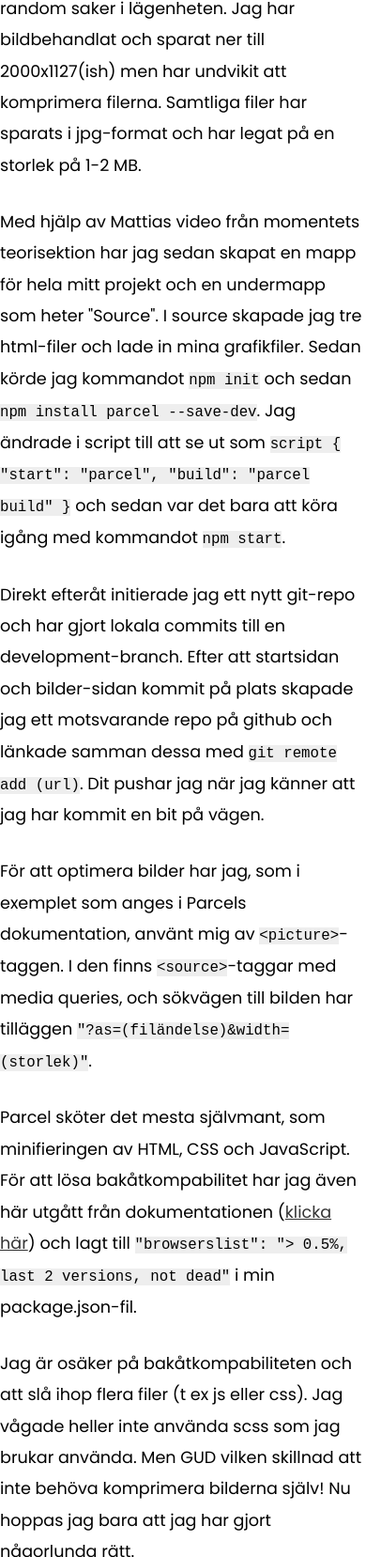
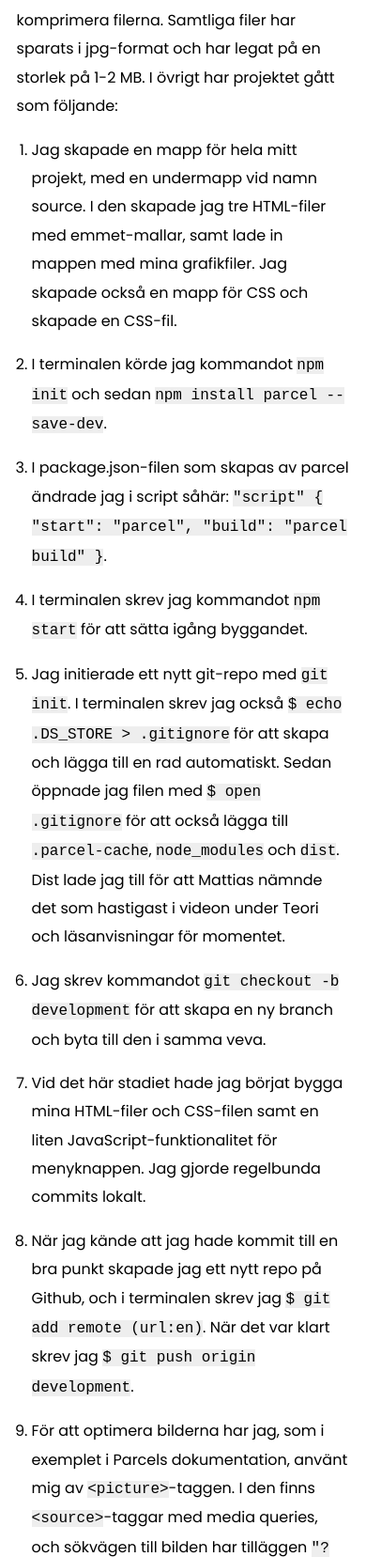
Before and after one commit to sagaeinkik/moment1-frontend, a website built with Parcel: page source/process.html in a window 390 px wide. Shown: the part 343-2000 px from the top of the page at 94% size. Built offline with nearby package versions, Linux system fonts and the light colour scheme; a web font is replaced by a local one.

Commit message:
Media Queries tillagda.

```diff
--- a/source/css/style.css
+++ b/source/css/style.css
@@ -95,10 +95,10 @@ main p:not(.no-top-margin) {
     margin-top: 1.5em;
 }
 
-main p a {
+main ol li a {
     color: #333;
 }
-main p a:hover {
+main ol li a:hover {
     color: orange;
 }
 .boldtext {
@@ -115,7 +115,12 @@ main ul li {
     margin-left: 1.3em;
     padding: 0.2em;
 }
-
+/* Ordered listor i main (under arbetsprocess) */
+main ol li {
+    margin-top: 1em;
+    margin-left: 1em;
+    list-style: decimal;
+}
 main img {
     width: 100%;
     margin-top: 1em;
@@ -228,3 +233,50 @@ footer p {
         top: 3em;
     }
 }
+
+@media (max-width: 640px) {
+    nav.mobile-menu {
+        width: 100%;
+    }
+    nav.mobile-menu ul li {
+        margin: 4em 2em;
+    }
+    main .text-content {
+        padding: 0 1em;
+    }
+    main .text-content p,
+    main .text-content ol li,
+    main .text-content ul li,
+    main .text-content code {
+        font-size: 1rem;
+    }
+    main h1 {
+        font-size: 1.7em;
+    }
+    main h2 {
+        font-size: 1.3em;
+    }
+}
+
+@media (max-width: 500px) {
+    #logotyp {
+        width: 100px;
+    }
+    div.mobile-nav button {
+        right: 1em;
+    }
+    div.mobile-nav button .burger-bar {
+        width: 40px;
+        height: 3px;
+        margin: 7px;
+    }
+    div.mobile-nav button.active .burger-bar:first-child {
+        transform: translateY(10px) rotate(225deg);
+    }
+    div.mobile-nav button.active .burger-bar:last-child {
+        transform: translateY(-10px) rotate(-225deg);
+    }
+    footer {
+        padding: 1em;
+    }
+}
--- a/source/process.html
+++ b/source/process.html
@@ -44,31 +44,50 @@
                 <p class="no-top-margin">
                     För att lösa uppgiften har jag först tagit kameran (Lumix GH5) och tagit bilder på random saker i
                     lägenheten. Jag har bildbehandlat och sparat ner till 2000x1127(ish) men har undvikit att komprimera
-                    filerna. Samtliga filer har sparats i jpg-format och har legat på en storlek på 1-2 MB.
+                    filerna. Samtliga filer har sparats i jpg-format och har legat på en storlek på 1-2 MB. I övrigt har
+                    projektet gått som följande:
                 </p>
-                <p>Med hjälp av Mattias video från momentets teorisektion har jag sedan skapat en mapp för hela mitt
-                    projekt och en undermapp som heter "Source". I source skapade jag tre html-filer och lade in mina
-                    grafikfiler. Sedan körde jag kommandot <code>npm init</code> och sedan
-                    <code>npm install parcel --save-dev</code>. Jag ändrade i script till att se ut som
-                    <code>script { "start": "parcel", "build": "parcel build" }</code> och sedan var det bara att köra
-                    igång med kommandot <code>npm start</code>.
-                </p>
-                <p>Direkt efteråt initierade jag ett nytt git-repo och har gjort lokala commits till en
-                    development-branch. Efter att startsidan
-                    och bilder-sidan kommit på plats skapade jag ett motsvarande repo på github och länkade samman dessa
-                    med <code>git remote add (url)</code>. Dit pushar jag när jag känner att jag har kommit en bit på
-                    vägen.</p>
-                <p>För att optimera bilder har jag, som i exemplet som anges i Parcels dokumentation, använt mig av
-                    <code>&lt;picture&gt;</code>-taggen. I den finns <code>&lt;source&gt;</code>-taggar med media
-                    queries, och sökvägen till bilden har tilläggen <code>"?as=(filändelse)&width=(storlek)"</code>.
-                </p>
-                <p>Parcel sköter det mesta självmant, som minifieringen av HTML, CSS och JavaScript. För att lösa
-                    bakåtkompabilitet har jag även här utgått från dokumentationen (<a
-                        href="https://parceljs.org/features/targets/" target="_blank">klicka här</a>) och lagt till
-                    <code>"browserslist": "> 0.5%, last 2 versions, not dead"</code> i min package.json-fil.
-                </p>
+                <ol>
+                    <li>Jag skapade en mapp för hela mitt projekt, med en undermapp vid namn source. I den skapade jag
+                        tre HTML-filer med emmet-mallar, samt lade in mappen med mina grafikfiler. Jag skapade också en
+                        mapp för CSS och skapade en CSS-fil.</li>
+                    <li>I terminalen körde jag kommandot <code>npm init</code> och sedan
+                        <code>npm install parcel --save-dev</code>.
+                    </li>
+                    <li>I package.json-filen som skapas av parcel ändrade jag i script såhär:
+                        <code>"script" { "start": "parcel", "build": "parcel build" }</code>.
+                    </li>
+                    <li>I terminalen skrev jag kommandot <code>npm start</code> för att sätta igång byggandet.</li>
+                    <li>Jag initierade ett nytt git-repo med <code>git init</code>. I terminalen skrev jag också
+                        <code>$ echo .DS_STORE > .gitignore</code> för att skapa och lägga till en rad automatiskt.
+                        Sedan öppnade jag filen med <code>$ open .gitignore</code> för att också lägga till
+                        <code>.parcel-cache</code>, <code>node_modules</code> och <code>dist</code>. Dist lade jag till
+                        för att Mattias nämnde det som hastigast i videon under Teori och läsanvisningar för momentet.
+                    </li>
+                    <li>Jag skrev kommandot <code>git checkout -b development</code> för att skapa en ny branch och byta
+                        till den i samma veva.</li>
+                    <li>Vid det här stadiet hade jag börjat bygga mina HTML-filer och CSS-filen samt en liten
+                        JavaScript-funktionalitet för menyknappen. Jag gjorde regelbunda commits lokalt.</li>
+                    <li>När jag kände att jag hade kommit till en bra punkt skapade jag ett nytt repo på Github, och i
+                        terminalen skrev jag <code>$ git add remote (url:en)</code>. När det var klart skrev jag
+                        <code>$ git push origin development</code>.
+                    </li>
+                    <li>För att optimera bilderna har jag, som i exemplet i Parcels dokumentation, använt mig av
+                        <code>&lt;picture&gt;</code>-taggen. I den finns <code>&lt;source&gt;</code>-taggar med media
+                        queries, och sökvägen till bilden har tilläggen <code>"?as=(filändelse)&width=(storlek)"</code>.
+                        Jag har använt 2 olika storlekar, med tre olika filformat.
+                    </li>
+                    <li>För att lösa bakåtkompabiliteten utgick jag återigen från dokumentationen (<a
+                            href="https://parceljs.org/features/targets/" target="_blank">klicka här</a>) och lagt till
+                        <code>"browserslist": "> 0.5%, last 2 versions, not dead"</code> i package.json-filen.
+                    </li>
+                </ol>
+                <p>I övrigt ska Parcel, som jag har förstått det, sköta mycket automatiskt. Jag behöver alltså inte
+                    lägga till någonting för att filerna ska minifieras vid publicering.</p>
                 <p>Jag är osäker på bakåtkompabiliteten och att slå ihop
-                    flera filer (t ex js eller css). Jag vågade heller inte använda scss som jag brukar använda. Men GUD
+                    flera filer (t ex js eller css). Jag vågade heller inte använda scss som jag brukar använda (vilket
+                    jag ångrar nu &ndash; vad jobbigt det är att gå tillbaka till vanlig css efter att man har vant sig
+                    vid nesting!) Men GUD
                     vilken skillnad att inte behöva komprimera bilderna själv! Nu hoppas jag bara att jag har gjort
                     någorlunda rätt.</p>
             </div>
```
